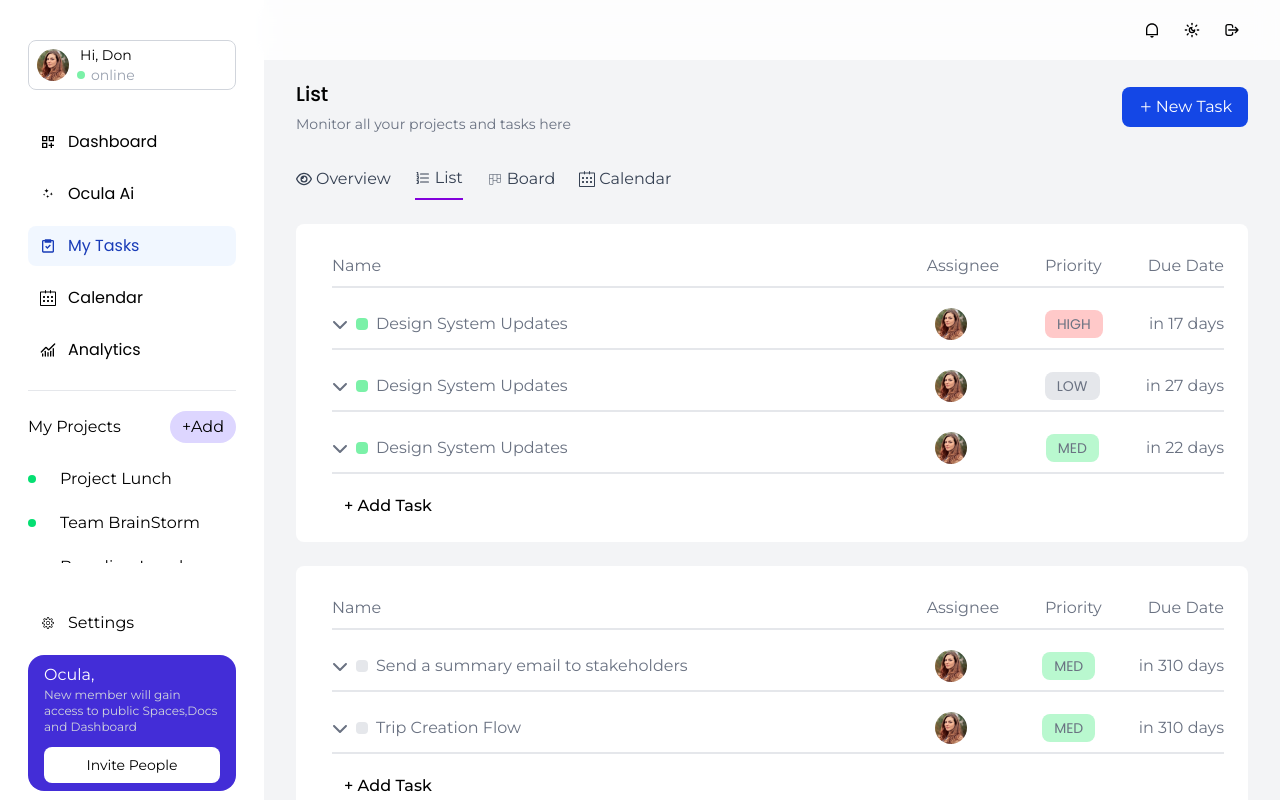
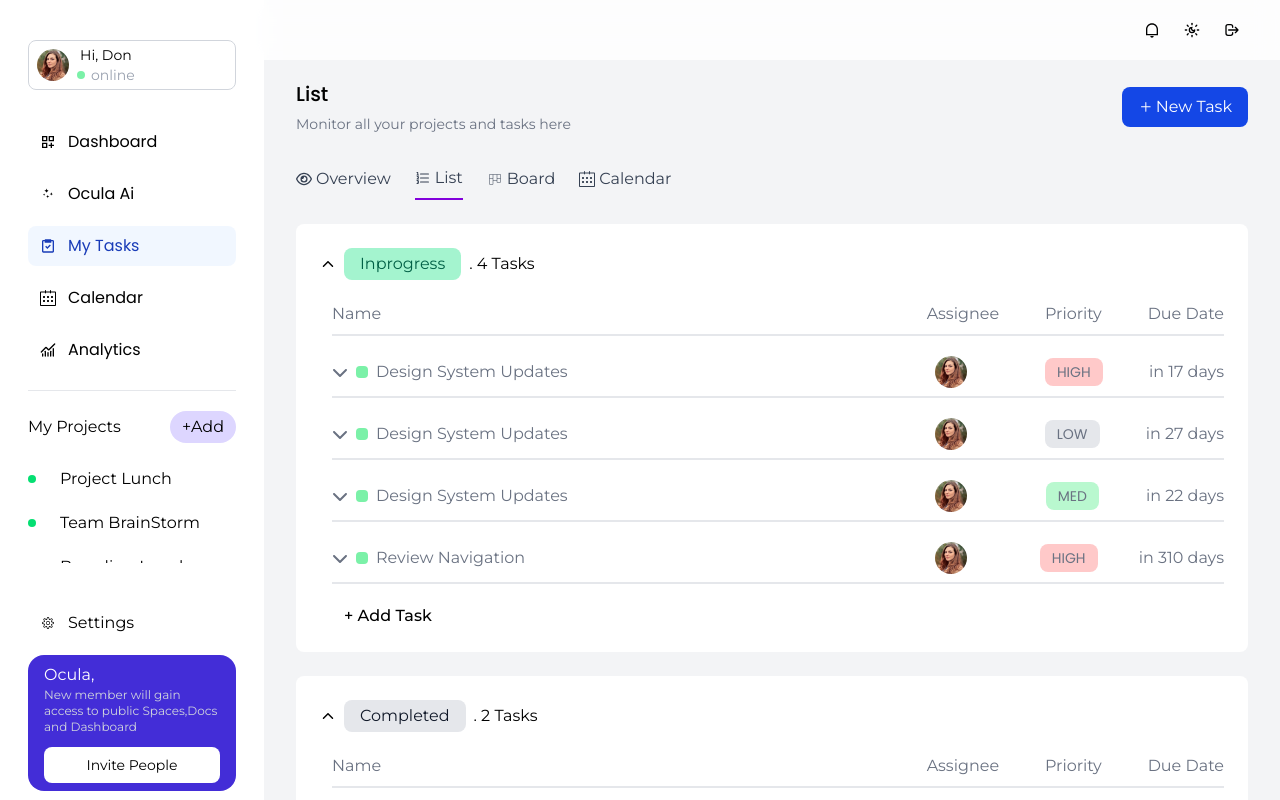
Before and after one commit to Donabest/Ocula-Dashboard, a React (Vite) app: page /MyTasks in a window 1280 px wide. Both pictures are taken after a click on the element "List". Built offline with nearby package versions, Linux system fonts and the light colour scheme.

Commit message:
integrate tasks data

```diff
--- a/src/Features/Dashboard/CompletedTasksList.tsx
+++ b/src/Features/Dashboard/CompletedTasksList.tsx
@@ -7,6 +7,8 @@ type Props = {
   handler: (tab: string) => void;
 };
 function CompletedTasksList({ active, handler }: Props) {
+  const Completed = [...CompletedTasks].slice(0, 3);
+
   return (
     <div>
       <div className="flex items-center gap-3 pl-3">
@@ -21,7 +23,7 @@ function CompletedTasksList({ active, handler }: Props) {
         </span>
       </div>
       {active === "Completed" && (
-        <ListTaskCard tasks={CompletedTasks} Assignee={false} />
+        <ListTaskCard tasks={Completed} Assignee={false} />
       )}
     </div>
   );
--- a/src/Features/Dashboard/InprogressTasksList.tsx
+++ b/src/Features/Dashboard/InprogressTasksList.tsx
@@ -9,6 +9,8 @@ type Props = {
 };
 
 function InprogressTasksList({ active, handler }: Props) {
+  const Inprogress = [...InprogressTasks].slice(0, 3);
+
   return (
     <div>
       <div className="flex items-center gap-3 pl-3">
@@ -25,7 +27,7 @@ function InprogressTasksList({ active, handler }: Props) {
         </span>
       </div>
       {active === "Inprogress" && (
-        <ListTaskCard tasks={InprogressTasks} Assignee={false} />
+        <ListTaskCard tasks={Inprogress} Assignee={false} />
       )}
     </div>
   );
--- a/src/Features/Dashboard/TodoTasksList.tsx
+++ b/src/Features/Dashboard/TodoTasksList.tsx
@@ -8,6 +8,8 @@ type Props = {
 };
 
 function TodoTasksList({ active, handler }: Props) {
+  const Todo = [...TodoTasks].slice(0, 3);
+
   return (
     <div>
       <div className="flex items-center gap-3 pl-3">
@@ -22,7 +24,7 @@ function TodoTasksList({ active, handler }: Props) {
         </span>
       </div>
 
-      {active === "Todo" && <ListTaskCard tasks={TodoTasks} Assignee={false} />}
+      {active === "Todo" && <ListTaskCard tasks={Todo} Assignee={false} />}
     </div>
   );
 }
--- a/src/Features/Dashboard/UpCommingTasksList.tsx
+++ b/src/Features/Dashboard/UpCommingTasksList.tsx
@@ -9,6 +9,8 @@ type Props = {
   handler: (tab: string) => void;
 };
 function UpCommingTasksList({ active, handler }: Props) {
+  const UpComming = [...UpCommingTasks].slice(0, 3);
+
   return (
     <div>
       <div className="flex items-center gap-3 pl-3">
@@ -24,7 +26,7 @@ function UpCommingTasksList({ active, handler }: Props) {
       </div>
 
       {active === "Upcomming" && (
-        <ListTaskCard tasks={UpCommingTasks} Assignee={false} />
+        <ListTaskCard tasks={UpComming} Assignee={false} />
       )}
     </div>
   );
--- a/src/ui/CompletedTaskList.tsx
+++ b/src/ui/CompletedTaskList.tsx
@@ -1,10 +1,25 @@
+import { IoIosArrowDown, IoIosArrowUp } from "react-icons/io";
 import { CompletedTasks } from "../data/data-task";
 import ListTaskCard from "./ListTaskCard";
+import { useState } from "react";
 
 function CompletedTaskList() {
+  const [isCompleted, setIscompleted] = useState<boolean>(true);
   return (
     <div className="space-y-4 bg-white p-6 mt-6 rounded-lg  cursor-pointer dark:bg-slate-800 dark:text-white">
-      <ListTaskCard tasks={CompletedTasks} Assignee={true} />
+      <div className="flex items-center gap-2">
+        <span
+          className="cursor-pointer"
+          onClick={() => setIscompleted((show) => !show)}
+        >
+          {isCompleted ? <IoIosArrowUp /> : <IoIosArrowDown />}
+        </span>
+        <p className="bg-blue-300 text-blue-900 px-4 py-1 rounded-lg">
+          Completed
+        </p>
+        <span> . {CompletedTasks.length} Tasks</span>
+      </div>
+      {isCompleted && <ListTaskCard tasks={CompletedTasks} Assignee={true} />}
     </div>
   );
 }
--- a/src/ui/InprogressTaskList.tsx
+++ b/src/ui/InprogressTaskList.tsx
@@ -1,10 +1,26 @@
+import { useState } from "react";
 import { InprogressTasks } from "../data/data-task";
 import ListTaskCard from "./ListTaskCard";
+import { IoIosArrowDown, IoIosArrowUp } from "react-icons/io";
 
 function InprogressTaskList() {
+  const [isProgress, setIsProgress] = useState<boolean>(true);
+
   return (
-    <div className="space-y-4 bg-white p-6 mt-6 rounded-lg  cursor-pointer dark:bg-slate-800 dark:text-white">
-      <ListTaskCard tasks={InprogressTasks} Assignee={true} />
+    <div className="space-y-4 bg-white p-6 mt-6 rounded-lg   dark:bg-slate-800 dark:text-white">
+      <div className="flex items-center gap-2">
+        <span
+          className="cursor-pointer"
+          onClick={() => setIsProgress((show) => !show)}
+        >
+          {isProgress ? <IoIosArrowUp /> : <IoIosArrowDown />}
+        </span>
+        <p className="bg-emerald-200 text-emerald-800 px-4 py-1 rounded-lg">
+          Inprogress
+        </p>
+        <span> . {InprogressTasks.length} Tasks</span>
+      </div>
+      {isProgress && <ListTaskCard tasks={InprogressTasks} Assignee={true} />}
     </div>
   );
 }
--- a/src/ui/ListTaskCard.tsx
+++ b/src/ui/ListTaskCard.tsx
@@ -1,4 +1,3 @@
-import { IoIosArrowUp } from "react-icons/io";
 import type { priorityBg, status, Task } from "../utilities/type";
 import { FaChevronDown } from "react-icons/fa6";
 import TimeDiff from "../utilities/TimeDiff";
@@ -21,8 +20,6 @@ const StatusBg: Record<status, string> = {
   Completed: "bg-blue-300",
 };
 function ListTaskCard({ tasks, Assignee }: CardProps) {
-  const Tasks = [...tasks].slice(0, 3);
-
   return (
     <>
       <div className="flex flex-col gap-5 pt-1.5 pl-3">
@@ -34,7 +31,7 @@ function ListTaskCard({ tasks, Assignee }: CardProps) {
           </div>
         </div>
 
-        {Tasks.map((task, index) => (
+        {tasks.map((task, index) => (
           <div
             className="grid grid-cols-3  gap-3  text-gray-500 pb-2 border-b-2 border-b-gray-200 dark:text-gray-300 dark:border-b-gray-500"
             key={index}
--- a/src/ui/OverAllStats.tsx
+++ b/src/ui/OverAllStats.tsx
@@ -6,7 +6,7 @@ import {
 } from "react-icons/md";
 
 import type { cardTab } from "../utilities/type";
-import { Tasks } from "../data/data-task";
+import { CompletedTasks, InprogressTasks, Tasks } from "../data/data-task";
 
 const Tab: cardTab[] = [
   {
@@ -17,12 +17,12 @@ const Tab: cardTab[] = [
   {
     icon: <MdOutlineAccessTime className="text-yellow-400 " />,
     status: "In progress",
-    total: 18,
+    total: InprogressTasks.length,
   },
   {
     icon: <FaRegCircleCheck className="text-emerald-500 " />,
     status: "Completed",
-    total: 76,
+    total: CompletedTasks.length,
   },
 ];
 
--- a/src/ui/RecentTask.tsx
+++ b/src/ui/RecentTask.tsx
@@ -3,8 +3,7 @@ import type { priorityBg } from "../utilities/type";
 import { CiFlag1 } from "react-icons/ci";
 import { Tasks } from "../data/data-task";
 
-const AllTasks = [...Tasks];
-const RecentTasks = AllTasks.slice(0, 2);
+const RecentTasks = [...Tasks].slice(0, 2);
 
 const priorityBg: Record<priorityBg, string> = {
   High: "bg-red-200 text-red-600 dark:bg-red-300 ",
@@ -20,10 +19,10 @@ function RecentTask() {
         <BsThreeDots className="cursor-pointer" />
       </div>
 
-      <div className="flex flex-col items-center gap-4 mt-3">
+      <div className="flex flex-col items-center gap-4 mt-3 mx-2">
         {RecentTasks.map((rcard, index) => (
           <div
-            className=" bg-gray-100 py-3 px-4 rounded-lg space-y-3  dark:bg-slate-700 dark:text-slate-100"
+            className="bg-gray-100 py-3 px-4 rounded-lg space-y-3 w-full dark:bg-slate-700 dark:text-slate-100"
             key={index}
           >
             <div className=" flex justify-between items-center">
--- a/src/ui/TodoTaskList.tsx
+++ b/src/ui/TodoTaskList.tsx
@@ -1,10 +1,26 @@
+import { useState } from "react";
 import { TodoTasks } from "../data/data-task";
 import ListTaskCard from "./ListTaskCard";
+import { IoIosArrowDown, IoIosArrowUp } from "react-icons/io";
 
 function TodoTaskList() {
+  const [isTodo, setIsTodo] = useState<boolean>(true);
+
   return (
     <div className="space-y-4 bg-white p-6 mt-6 rounded-lg  cursor-pointer dark:bg-slate-800 dark:text-white">
-      <ListTaskCard tasks={TodoTasks} Assignee={true} />
+      <div className="flex items-center gap-2">
+        <span
+          className="cursor-pointer"
+          onClick={() => setIsTodo((show) => !show)}
+        >
+          {isTodo ? <IoIosArrowUp /> : <IoIosArrowDown />}
+        </span>
+        <p className="bg-gray-200 text-gray-900 px-4 py-1 rounded-lg">
+          Completed
+        </p>
+        <span> . {TodoTasks.length} Tasks</span>
+      </div>
+      {isTodo && <ListTaskCard tasks={TodoTasks} Assignee={true} />}
     </div>
   );
 }
--- a/src/ui/UpcommingTaskList.tsx
+++ b/src/ui/UpcommingTaskList.tsx
@@ -1,10 +1,25 @@
+import { useState } from "react";
 import { UpCommingTasks } from "../data/data-task";
 import ListTaskCard from "./ListTaskCard";
+import { IoIosArrowDown, IoIosArrowUp } from "react-icons/io";
 
 function UpcommingTaskList() {
+  const [isUpCommig, setIsUpComming] = useState<boolean>(true);
   return (
     <div className="space-y-4 bg-white p-6 mt-6 rounded-lg  cursor-pointer dark:bg-slate-800 dark:text-white">
-      <ListTaskCard tasks={UpCommingTasks} Assignee={true} />
+      <div className="flex items-center gap-2">
+        <span
+          className="cursor-pointer"
+          onClick={() => setIsUpComming((show) => !show)}
+        >
+          {isUpCommig ? <IoIosArrowUp /> : <IoIosArrowDown />}
+        </span>
+        <p className="bg-yellow-200 text-yellow-700 px-4 py-1 rounded-lg">
+          Completed
+        </p>
+        <span> . {UpCommingTasks.length} Tasks</span>
+      </div>
+      {isUpCommig && <ListTaskCard tasks={UpCommingTasks} Assignee={true} />}
     </div>
   );
 }
```
